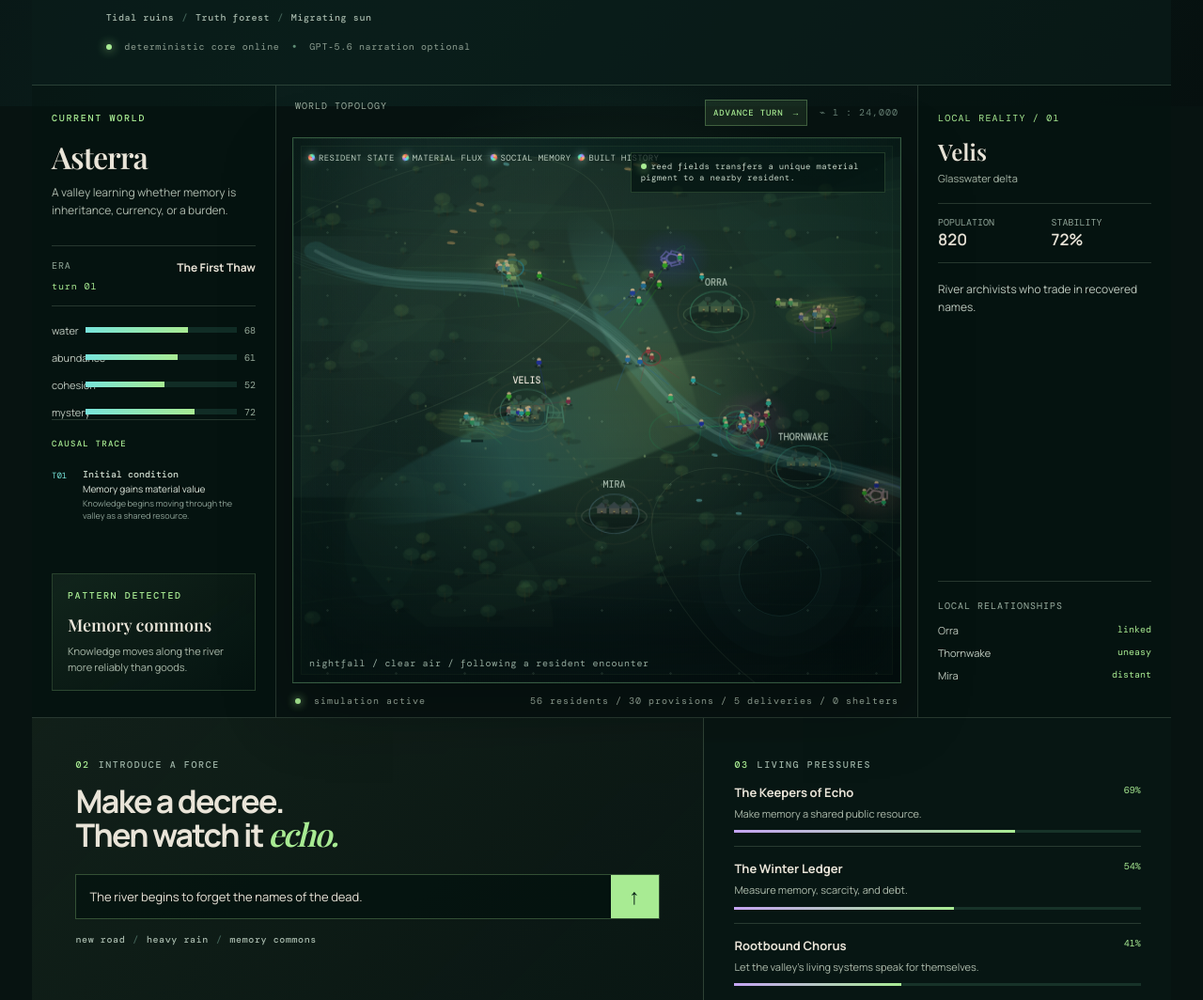
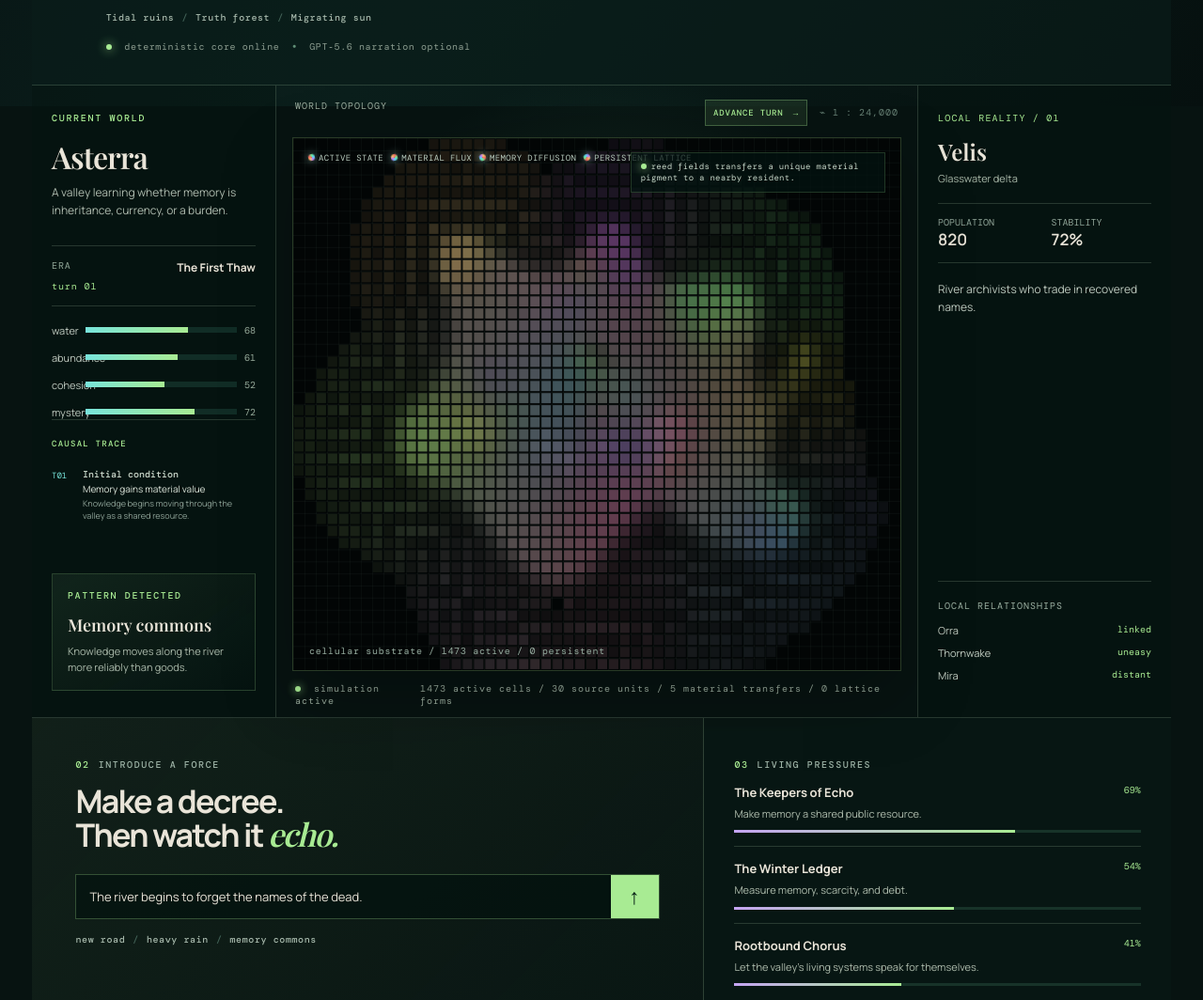
Before and after one commit to rotisk1995/seed-genesis-engine, a website: page public/index.html in a window 1280 px wide. Shown: the part 687-1751 px from the top of the page at 94% size. Drawn offline with nearby package versions, Linux system fonts and the light colour scheme; animation ran at ten frames a second; a web font is replaced by a local one.

Commit message:
Render emergence as a cellular field

```diff
--- a/public/app.js
+++ b/public/app.js
@@ -157,9 +157,7 @@ function renderTrace() {
   $("#causalTrace").innerHTML = (world.traces || []).slice().reverse().map((trace) => '<div class="trace-row"><span class="trace-turn">T' + String(trace.turn).padStart(2, "0") + '</span><div><b>' + esc(trace.source) + '</b><p>' + esc(trace.action) + '</p><small>' + esc(trace.effect) + '</small></div></div>').join("");
 }
 
-const ecosystem = { canvas: null, context: null, width: 0, height: 0, terrain: null, particles: [], wildlife: [], resources: [], encounters: [], exchanges: 0, deliveries: 0, settlementWorks: [], events: [], lastEventAt: 0, lastCommittedExchanges: 0, lastCommittedDeliveries: 0, lastCommittedConstruction: 0, lastFrame: 0, lastReadout: 0, running: false, reducedMotion: false, camera: { x: 0, y: 0, zoom: 1.16, focus: "" } };
-let cinematic = null;
-const useCinematicWebGL = new URLSearchParams(window.location.search).get("renderer") === "webgl";
+const ecosystem = { canvas: null, context: null, width: 0, height: 0, terrain: null, cells: [], cellColumns: 0, cellRows: 0, cellWidth: 0, cellHeight: 0, particles: [], wildlife: [], resources: [], encounters: [], exchanges: 0, deliveries: 0, settlementWorks: [], events: [], lastEventAt: 0, lastCommittedExchanges: 0, lastCommittedDeliveries: 0, lastCommittedConstruction: 0, lastFrame: 0, lastReadout: 0, running: false, reducedMotion: false, camera: { x: 0, y: 0, zoom: 1 } };
 
 const clampChannel = (value) => Math.max(0, Math.min(255, Math.round(value)));
 const rgba = (pigment, alpha = 1) => "rgba(" + pigment.map(clampChannel).join(",") + "," + Math.max(0, Math.min(1, alpha)).toFixed(3) + ")";
@@ -181,9 +179,10 @@ function hslPigment(hue, saturation, lightness) {
 }
 
 function seededPigment(seed, floor = 56) {
-  const hue = (seed + ((seed >>> 13) % 97)) % 360;
-  const saturation = .62 + ((seed >>> 9) % 28) / 100;
-  const lightness = Math.min(.68, Math.max(.42, .36 + floor / 450 + ((seed >>> 18) % 18) / 100));
+  const mixed = Math.imul(seed ^ (seed >>> 16), 2246822519) >>> 0;
+  const hue = mixed % 360;
+  const saturation = .62 + ((mixed >>> 9) % 28) / 100;
+  const lightness = Math.min(.68, Math.max(.42, .36 + floor / 450 + ((mixed >>> 18) % 18) / 100));
   return hslPigment(hue, saturation, lightness);
 }
 
@@ -224,6 +223,126 @@ function settlementPigment(index) {
   const residentMix = residents.length ? mixPigments(residents.map((particle) => residentPigment(particle)), residents.map(() => 1)) : seededPigment(hash(world.seed + ":settlement:" + index));
   const materialMix = work?.pigments?.length ? mixPigments(work.pigments) : null;
   return mixPigments([residentMix, materialMix, work?.culturePigment], [.58, materialMix ? .3 : 0, .12]);
+}
+
+const clampUnit = (value) => Math.max(0, Math.min(1, value));
+
+function rebuildCellField() {
+  if (!ecosystem.width || !ecosystem.height) return;
+  const targetCell = Math.max(9, Math.min(14, ecosystem.width / 54));
+  ecosystem.cellColumns = Math.max(32, Math.floor(ecosystem.width / targetCell));
+  ecosystem.cellRows = Math.max(24, Math.floor(ecosystem.height / targetCell));
+  ecosystem.cellWidth = ecosystem.width / ecosystem.cellColumns;
+  ecosystem.cellHeight = ecosystem.height / ecosystem.cellRows;
+  ecosystem.cells = Array.from({ length: ecosystem.cellColumns * ecosystem.cellRows }, () => ({ charge: 0, nextCharge: 0, pigment: [0, 0, 0], nextPigment: [0, 0, 0], construction: 0, memory: 0 }));
+}
+
+function cellIndex(column, row) {
+  if (column < 0 || row < 0 || column >= ecosystem.cellColumns || row >= ecosystem.cellRows) return -1;
+  return row * ecosystem.cellColumns + column;
+}
+
+function cellCoordinates(x, y) {
+  return {
+    column: Math.max(0, Math.min(ecosystem.cellColumns - 1, Math.floor(x / ecosystem.cellWidth))),
+    row: Math.max(0, Math.min(ecosystem.cellRows - 1, Math.floor(y / ecosystem.cellHeight)))
+  };
+}
+
+function chargeCell(column, row, pigment, amount, construction = 0, memory = 0) {
+  const index = cellIndex(column, row);
+  if (index < 0 || !pigment) return;
+  const cell = ecosystem.cells[index];
+  const previous = cell.charge;
+  const incoming = Math.max(.001, amount);
+  cell.pigment = mixPigments([cell.pigment, pigment], [previous + .015, incoming]);
+  cell.charge = Math.min(1.35, previous + incoming);
+  cell.construction = Math.min(1, cell.construction + construction);
+  cell.memory = Math.min(1, cell.memory + memory);
+}
+
+function chargeFieldAt(x, y, pigment, amount, construction = 0, memory = 0) {
+  if (!ecosystem.cells.length) return;
+  const { column, row } = cellCoordinates(x, y);
+  for (let offsetY = -1; offsetY <= 1; offsetY += 1) {
+    for (let offsetX = -1; offsetX <= 1; offsetX += 1) {
+      const distance = Math.abs(offsetX) + Math.abs(offsetY);
+      const weight = distance === 0 ? 1 : distance === 1 ? .38 : .13;
+      chargeCell(column + offsetX, row + offsetY, pigment, amount * weight, construction * weight, memory * weight);
+    }
+  }
+}
+
+function exciteCellField(now, dt) {
+  if (!ecosystem.cells.length) return;
+  ecosystem.resources.forEach((site) => {
+    if (site.capacity <= 1) return;
+    const point = resourcePosition(site);
+    chargeFieldAt(point.x, point.y, resourcePigment(site), .026 * Math.max(.12, site.stock / site.capacity) * dt, 0, .005 * dt);
+  });
+  ecosystem.particles.forEach((particle) => {
+    const pigment = residentPigment(particle, now);
+    const speed = Math.min(1, Math.hypot(particle.vx, particle.vy) / 1.2);
+    chargeFieldAt(particle.x, particle.y, pigment, (.028 + speed * .05) * dt, 0, particle.memories > 0 ? .004 * dt : 0);
+    if (particle.carrying) {
+      const offsetX = particle.vx * 7;
+      const offsetY = particle.vy * 7;
+      chargeFieldAt(particle.x + offsetX, particle.y + offsetY, particle.carrying.pigment, .16 * dt, 0, .018 * dt);
+    }
+  });
+  ecosystem.encounters.forEach((encounter) => chargeFieldAt(encounter.x, encounter.y, encounter.pigment || [160, 160, 160], .03 * dt, 0, .055 * dt));
+  world.settlements.forEach((settlement, index) => {
+    const work = ecosystem.settlementWorks[index];
+    if (!work || (!work.progress && !work.completed)) return;
+    const pigment = settlementPigment(index);
+    const centerX = (settlement.x / 100) * ecosystem.width;
+    const centerY = (settlement.y / 100) * ecosystem.height;
+    const seed = hash(world.seed + ":lattice:" + settlement.name);
+    const span = 2 + Math.min(5, work.completed + Math.ceil(work.progress * 3));
+    for (let node = 0; node < span; node += 1) {
+      const angle = (seed % 628) / 100 + node * 2.399;
+      const radius = 5 + (node % 3) * ecosystem.cellWidth * 1.2;
+      chargeFieldAt(centerX + Math.cos(angle) * radius, centerY + Math.sin(angle) * radius, pigment, .08 * dt, .075 * dt, .012 * dt);
+    }
+  });
+
+  const columns = ecosystem.cellColumns;
+  const rows = ecosystem.cellRows;
+  ecosystem.cells.forEach((cell, index) => {
+    const column = index % columns;
+    const row = Math.floor(index / columns);
+    let neighborCharge = 0;
+    let neighborConstruction = 0;
+    let neighborMemory = 0;
+    let neighborPigment = [0, 0, 0];
+    let activeNeighbors = 0;
+    let neighbors = 0;
+    for (let offsetY = -1; offsetY <= 1; offsetY += 1) {
+      for (let offsetX = -1; offsetX <= 1; offsetX += 1) {
+        if (!offsetX && !offsetY) continue;
+        const neighborIndex = cellIndex(column + offsetX, row + offsetY);
+        if (neighborIndex < 0) continue;
+        const neighbor = ecosystem.cells[neighborIndex];
+        neighbors += 1;
+        neighborCharge += neighbor.charge;
+        neighborConstruction += neighbor.construction;
+        neighborMemory += neighbor.memory;
+        neighborPigment = neighborPigment.map((channel, channelIndex) => channel + neighbor.pigment[channelIndex] * neighbor.charge);
+        if (neighbor.charge > .13) activeNeighbors += 1;
+      }
+    }
+    const meanCharge = neighbors ? neighborCharge / neighbors : 0;
+    const reproduction = activeNeighbors === 2 || activeNeighbors === 3 ? .026 : activeNeighbors >= 5 ? -.035 : 0;
+    const neighborAveragePigment = neighborCharge > .005 ? neighborPigment.map((channel) => channel / neighborCharge) : cell.pigment;
+    cell.nextCharge = clampUnit(cell.charge * .855 + meanCharge * .23 + reproduction + cell.construction * .035);
+    cell.nextPigment = neighborCharge > .005 ? mixPigments([cell.pigment, neighborAveragePigment], [cell.charge * .82 + .01, neighborCharge * .18]) : cell.pigment;
+    cell.construction = clampUnit(cell.construction * .996 + neighborConstruction / Math.max(1, neighbors) * .012);
+    cell.memory = clampUnit(cell.memory * .993 + neighborMemory / Math.max(1, neighbors) * .008);
+  });
+  ecosystem.cells.forEach((cell) => {
+    cell.charge = cell.nextCharge;
+    cell.pigment = cell.nextPigment;
+  });
 }
 
 function resourceById(id) {
@@ -416,7 +535,8 @@ function updateEcosystemReadout() {
   }
   const structures = ecosystem.settlementWorks.reduce((sum, work) => sum + work.completed, 0);
   const provisions = ecosystem.resources.filter((site) => site.capacity > 1).reduce((sum, site) => sum + Math.round(site.stock), 0);
-  status.textContent = ecosystem.particles.length + " residents / " + provisions + " provisions / " + ecosystem.deliveries + " deliveries / " + structures + " shelters";
+  const activeCells = ecosystem.cells.reduce((sum, cell) => sum + (cell.charge > .11 ? 1 : 0), 0);
+  status.textContent = activeCells + " active cells / " + provisions + " source units / " + ecosystem.deliveries + " material transfers / " + structures + " lattice forms";
 }
 
 function resizeEcosystem() {
@@ -428,8 +548,7 @@ function resizeEcosystem() {
   ecosystem.canvas.width = Math.round(ecosystem.width * density);
   ecosystem.canvas.height = Math.round(ecosystem.height * density);
   ecosystem.context.setTransform(density, 0, 0, density, 0, 0);
-  rebuildTerrainLayer();
-  cinematic?.resize();
+  if (ecosystem.particles.length) rebuildCellField();
 }
 
 function resetEcosystem() {
@@ -441,6 +560,7 @@ function resetEcosystem() {
     depletedAt: 0,
     pigment: mixPigments([seededPigment(hash(world.seed + ":site:" + site.id)), worldPigment()], [.72, .28])
   }));
+  rebuildCellField();
   const population = world.settlements.reduce((sum, settlement) => sum + settlement.population, 0);
   const residentCount = Math.min(72, Math.max(48, Math.round(population / 36)));
   ecosystem.particles = Array.from({ length: residentCount }, (_, index) => {
@@ -485,7 +605,7 @@ function resetEcosystem() {
   ecosystem.settlementWorks = world.settlements.map((settlement, index) => ({
     grain: 0,
     timber: Math.max(0, Math.floor((64 - settlement.stability) / 11)),
-    progress: index === 0 ? 0.16 : 0,
+    progress: 0,
     completed: 0,
     pigments: [],
     culturePigment: seededPigment(hash(world.seed + ":culture:" + settlement.name), 42)
@@ -494,7 +614,7 @@ function resetEcosystem() {
   ecosystem.lastCommittedDeliveries = 0;
   ecosystem.lastCommittedConstruction = 0;
   ecosystem.lastReadout = 0;
-  reportLiveEvent("Residents begin with partial knowledge of the valley.", performance.now(), true);
+  reportLiveEvent("Local pressures begin activating the cellular substrate.", performance.now(), true);
   updateEcosystemReadout();
 }
 
@@ -651,7 +771,7 @@ function updateEcosystem(now) {
       if (newEncounters < 2 && distance < 9 && a.homeIndex !== b.homeIndex && now - a.lastEncounter > 1000 && now - b.lastEncounter > 1000) {
         const encounterPigment = mixPigments([residentPigment(a, now), residentPigment(b, now)], [.5, .5]);
         const color = rgba(encounterPigment, .88);
-        ecosystem.encounters.push({ x: (a.x + b.x) / 2, y: (a.y + b.y) / 2, born: now, color });
+        ecosystem.encounters.push({ x: (a.x + b.x) / 2, y: (a.y + b.y) / 2, born: now, color, pigment: encounterPigment });
         ecosystem.exchanges += 1;
         a.memories += 1; b.memories += 1;
         a.needs.belonging = Math.min(100, a.needs.belonging + 14);
@@ -675,6 +795,7 @@ function updateEcosystem(now) {
     }
   }
   ecosystem.encounters = ecosystem.encounters.filter((encounter) => now - encounter.born < 1400);
+  exciteCellField(now, dt);
 }
 
 function drawResourceSite(context, site, now, nightStrength) {
@@ -896,73 +1017,50 @@ function drawSettlementLabels(context) {
 }
 
 function drawEcosystem(now) {
-  if (cinematic?.enabled && useCinematicWebGL) {
-    updateCinematicCamera(now);
-    cinematic.render({ world, particles: ecosystem.particles, wildlife: ecosystem.wildlife, encounters: ecosystem.encounters, works: ecosystem.settlementWorks, selectedIndex, width: ecosystem.width, height: ecosystem.height }, now);
-    if (now - ecosystem.lastReadout > 550) {
-      ecosystem.lastReadout = now;
-      updateEcosystemReadout();
-    }
-    return;
-  }
   const context = ecosystem.context;
-  if (!context) return;
-  const cycle = (now / 50000) % 1;
-  const daylight = 0.08 + 0.92 * Math.max(0, Math.sin(cycle * Math.PI * 2 - Math.PI / 2) * 0.5 + 0.5);
-  const nightStrength = 1 - daylight;
-  updateCinematicCamera(now);
+  if (!context || !ecosystem.cells.length) return;
   context.clearRect(0, 0, ecosystem.width, ecosystem.height);
-  context.save();
-  applyCameraTransform(context);
-  if (ecosystem.terrain) context.drawImage(ecosystem.terrain, 0, 0, ecosystem.terrain.width, ecosystem.terrain.height, 0, 0, ecosystem.width, ecosystem.height);
-
-  const dawnGlow = context.createRadialGradient(ecosystem.camera.x, ecosystem.camera.y - ecosystem.height * 0.24, 8, ecosystem.camera.x, ecosystem.camera.y - ecosystem.height * 0.24, ecosystem.width * 0.58);
-  dawnGlow.addColorStop(0, "rgba(255,220,145," + (0.08 + daylight * 0.11) + ")");
-  dawnGlow.addColorStop(1, "rgba(255,220,145,0)");
-  context.fillStyle = dawnGlow;
+  context.fillStyle = "rgb(2,5,5)";
   context.fillRect(0, 0, ecosystem.width, ecosystem.height);
 
-  drawLivingWater(context, now, daylight);
-  ecosystem.resources.forEach((site) => drawResourceSite(context, site, now, nightStrength));
-
-  world.settlements.forEach((settlement, index) => drawVillage(context, settlement, index, nightStrength));
-  ecosystem.wildlife.slice().sort((a, b) => a.y - b.y).forEach((animal) => drawWildlife(context, animal));
-  ecosystem.particles.forEach((particle) => {
-    const pigment = residentPigment(particle, now);
-    if (particle.tail.length > 1) {
-      context.beginPath();
-      particle.tail.forEach((point, index) => index ? context.lineTo(point.x, point.y) : context.moveTo(point.x, point.y));
-      context.strokeStyle = rgba(pigment, .18 + particle.urgency * .12);
-      context.lineWidth = 1;
-      context.stroke();
+  const cellInset = Math.max(.65, Math.min(1.25, ecosystem.cellWidth * .08));
+  ecosystem.cells.forEach((cell, index) => {
+    const charge = cell.charge;
+    if (charge < .035) return;
+    const column = index % ecosystem.cellColumns;
+    const row = Math.floor(index / ecosystem.cellColumns);
+    const x = column * ecosystem.cellWidth + cellInset;
+    const y = row * ecosystem.cellHeight + cellInset;
+    const width = Math.max(1, ecosystem.cellWidth - cellInset * 2);
+    const height = Math.max(1, ecosystem.cellHeight - cellInset * 2);
+    const intensity = clampUnit(charge * (.74 + cell.memory * .18));
+    context.fillStyle = rgba(cell.pigment, .08 + intensity * .74);
+    context.fillRect(x, y, width, height);
+    if (cell.construction > .09) {
+      context.strokeStyle = rgba(mixPigments([cell.pigment, [236, 245, 232]], [.76, .24]), .18 + cell.construction * .72);
+      context.lineWidth = Math.max(.7, ecosystem.cellWidth * .075);
+      context.strokeRect(x + 1, y + 1, Math.max(1, width - 2), Math.max(1, height - 2));
     }
   });
-  ecosystem.encounters.forEach((encounter) => {
-    const life = 1 - (now - encounter.born) / 1400;
-    context.globalAlpha = Math.max(0, life);
-    context.strokeStyle = encounter.color;
-    context.lineWidth = 1.2;
-    context.beginPath(); context.arc(encounter.x, encounter.y, 7 + (1 - life) * 20, 0, Math.PI * 2); context.stroke();
-  });
-  context.globalAlpha = 1;
-  ecosystem.particles.slice().sort((a, b) => a.y - b.y).forEach((particle) => drawResidentSprite(context, particle, now));
-  context.restore();
 
-  const darkness = context.createLinearGradient(0, 0, 0, ecosystem.height);
-  darkness.addColorStop(0, "rgba(5,14,25," + (nightStrength * 0.16) + ")");
-  darkness.addColorStop(1, "rgba(2,8,14," + (nightStrength * 0.46) + ")");
-  context.fillStyle = darkness;
-  context.fillRect(0, 0, ecosystem.width, ecosystem.height);
-  drawAtmosphere(context, now, nightStrength);
-  const vignette = context.createRadialGradient(ecosystem.width / 2, ecosystem.height / 2, ecosystem.width * 0.16, ecosystem.width / 2, ecosystem.height / 2, ecosystem.width * 0.72);
-  vignette.addColorStop(0, "rgba(0,0,0,0)");
-  vignette.addColorStop(1, "rgba(0,8,7,.34)");
-  context.fillStyle = vignette;
-  context.fillRect(0, 0, ecosystem.width, ecosystem.height);
-  drawSettlementLabels(context);
+  context.strokeStyle = "rgba(151,178,164,.09)";
+  context.lineWidth = .55;
+  for (let column = 0; column <= ecosystem.cellColumns; column += 1) {
+    const x = Math.round(column * ecosystem.cellWidth) + .5;
+    context.beginPath(); context.moveTo(x, 0); context.lineTo(x, ecosystem.height); context.stroke();
+  }
+  for (let row = 0; row <= ecosystem.cellRows; row += 1) {
+    const y = Math.round(row * ecosystem.cellHeight) + .5;
+    context.beginPath(); context.moveTo(0, y); context.lineTo(ecosystem.width, y); context.stroke();
+  }
+
+  const activeCells = ecosystem.cells.reduce((sum, cell) => sum + (cell.charge > .11 ? 1 : 0), 0);
+  const constructedCells = ecosystem.cells.reduce((sum, cell) => sum + (cell.construction > .12 ? 1 : 0), 0);
   if (now - ecosystem.lastReadout > 550) {
     ecosystem.lastReadout = now;
     updateEcosystemReadout();
+    const caption = $("#cameraFocus");
+    if (caption) caption.textContent = "cellular substrate / " + activeCells + " active / " + constructedCells + " persistent";
   }
 }
 
@@ -994,7 +1092,7 @@ function commitEcosystemTurn() {
     const builder = world.settlements[builderIndex];
     if (builder) {
       builder.stability = clamp(builder.stability + newlyCompleted * 3, 12, 96);
-      addTrace(builder.name + " / construction", newlyCompleted + " shelter project" + (newlyCompleted === 1 ? " is" : "s are") + " completed from delivered timber.", "Local stability +" + newlyCompleted * 3 + "; maintenance becomes infrastructure.");
+      addTrace(builder.name + " / lattice formation", newlyCompleted + " persistent form" + (newlyCompleted === 1 ? " is" : "s are") + " assembled from delivered timber.", "Local stability +" + newlyCompleted * 3 + "; maintenance becomes infrastructure.");
       world.pattern = "Maintenance becomes infrastructure";
       world.patternDetail = builder.name + " turned individual shelter-seeking into a durable shared structure.";
     }
@@ -1015,15 +1113,6 @@ function initialiseEcosystem() {
   if (!canvas || ecosystem.canvas === canvas) return;
   ecosystem.canvas = canvas;
   ecosystem.context = canvas.getContext("2d");
-  const cinematicCanvas = $("#cinematicCanvas");
-  if (cinematicCanvas && useCinematicWebGL) {
-    import("./cinematic.js").then(({ createCinematicRenderer }) => {
-      cinematic = createCinematicRenderer(cinematicCanvas);
-      if (cinematic.enabled) $("#worldMap").classList.add("cinematic-ready");
-    }).catch(() => {
-      cinematic = null;
-    });
-  }
   ecosystem.canvas.addEventListener("click", (event) => {
     const bounds = ecosystem.canvas.getBoundingClientRect();
     const screenX = (event.clientX - bounds.left) * (ecosystem.width / bounds.width);
--- a/public/index.html
+++ b/public/index.html
@@ -47,7 +47,7 @@
 
         <div class="world-stage">
           <div class="stage-toolbar"><span>WORLD TOPOLOGY</span><div class="stage-actions"><button class="advance-button" id="advanceButton">advance turn <i>→</i></button><span class="map-scale">⌁ 1 : 24,000</span></div></div>
-          <div class="map-frame" id="worldMap" role="region" aria-label="Living ecosystem map"><div class="map-river river-one"></div><div class="map-river river-two"></div><div class="map-contour contour-one"></div><div class="map-contour contour-two"></div><div class="map-stars"></div><canvas class="cinematic-canvas" id="cinematicCanvas" aria-label="Cinematic low-poly village view">Cinematic low-poly village view.</canvas><canvas class="ecosystem-canvas" id="ecosystemCanvas" aria-label="Interactive cinematic village observation scene">Interactive cinematic village observation scene.</canvas><div class="ecosystem-key" aria-label="Simulation layers legend"><span><i></i>resident state</span><span><i></i>material flux</span><span><i></i>social memory</span><span><i></i>built history</span></div><div class="simulation-readout" aria-live="polite"><span class="pulse"></span><span id="liveEvent">Residents begin with partial knowledge of the valley.</span></div><div class="map-caption" id="cameraFocus">Dawn / clear air / observing the valley</div></div>
+          <div class="map-frame" id="worldMap" role="region" aria-label="Emergent cellular world field"><canvas class="ecosystem-canvas" id="ecosystemCanvas" aria-label="Emergent cellular world field">Emergent cellular world field.</canvas><div class="ecosystem-key" aria-label="Cellular field legend"><span><i></i>active state</span><span><i></i>material flux</span><span><i></i>memory diffusion</span><span><i></i>persistent lattice</span></div><div class="simulation-readout" aria-live="polite"><span class="pulse"></span><span id="liveEvent">Cells await their first local interaction.</span></div><div class="map-caption" id="cameraFocus">cellular substrate / initializing</div></div>
           <div class="stage-footer"><span><i class="pulse"></i> simulation active</span><span id="mapStatus">4 settlements / 3 tensions / 1 shared river</span></div>
         </div>
 
@@ -69,7 +69,6 @@
       </section>
       <footer><span>SEED / OBSERVE · LEARN · EVOLVE</span><span>Built for worlds that surprise their creators.</span></footer>
     </main>
-    <template id="settlementTemplate"><button class="settlement"><span class="settlement-core"></span><span class="settlement-card"><b></b><small></small><em></em></span></button></template>
-    <script type="module" src="/app.js?v=20260716-pigments"></script>
+    <script type="module" src="/app.js?v=20260716-cellular"></script>
   </body>
 </html>
```
Also changed, not shown: PRODUCT_REQUIREMENTS.md (+4 -4 lines), README.md, public/style.css.
